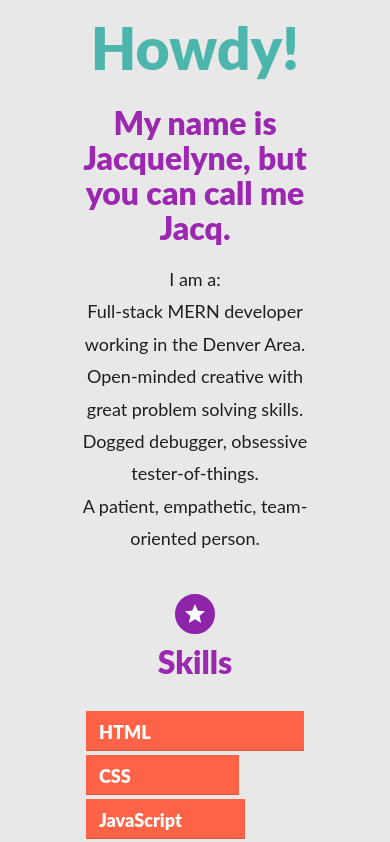
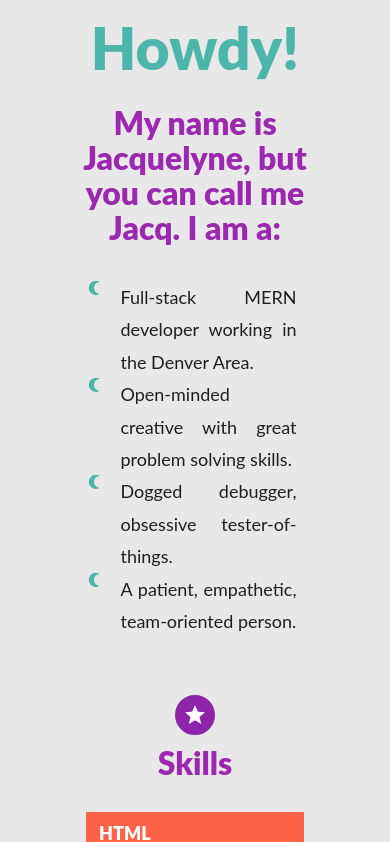
Before and after one commit to jackmidoglover/bug-free-potato, a React (Create React App) app in the folder client/: page / in a window 390 px wide. Shown: the part 818-1660 px from the top of the page. Built offline with nearby package versions, Linux system fonts and the light colour scheme.

Commit message:
tweaks to the introductory text, some responsive styling for the svg in the header

```diff
--- a/client/src/components/Hero/hero.css
+++ b/client/src/components/Hero/hero.css
@@ -113,17 +113,17 @@
     }
 }
 @media (max-width: 699px) {
-    .svg--lg {
+    .svg-lg {
       display: none;
     }
 
-    .svg--sm {
+    .svg-sm {
         width: 100%;
-        top: 76vh;
+        top: 83vh;
     }
 
     .svg-triangle {
-        top: 75vh;
+        top: 83vh;
     }
 
     .hero-title {
@@ -136,6 +136,7 @@
 
     .hero-title > h2 {
         font-size: 4.5rem;
+        -webkit-text-stroke: 2px #4a148c;
     }
 
     .hero-title > span {
--- a/client/src/components/TextContainer/TextContainer.css
+++ b/client/src/components/TextContainer/TextContainer.css
@@ -5,3 +5,10 @@
     margin: 16px;
     /* box-shadow: 2px 4px 6px rgba(0,0,0, 0.3); */
 }
+
+@media (max-width: 699px) {
+    div.main div.text-container p {
+        text-align: justify;
+    }
+
+}
--- a/client/src/pages/Home.css
+++ b/client/src/pages/Home.css
@@ -147,3 +147,30 @@ textarea {
     border: 1px solid #8e24aa;
     background-color: #f2f1f1;
 }
+
+ul.pretty-bullets {
+    display:inline-block;
+    padding:0.5em;
+    padding-left:2em;
+    margin:0.5em;
+  }
+
+ul.pretty-bullets > li:before {
+    clear: left;
+    content:"";
+    height:1em;
+    width:1em;
+    display:block;
+    float:left;
+    margin-left:-2em;
+    background-position:center;
+    background-repeat:no-repeat;
+    background-size: 100%;
+}
+
+ul.pretty-bullets > li:before {
+    background-image: url("/assets/images/crescent.svg");
+    background-size: 1em;
+    background-position: center;
+    color: #4db6ac;
+}
--- a/client/src/pages/Home.jsx
+++ b/client/src/pages/Home.jsx
@@ -19,19 +19,29 @@ export default class Home extends Component {
                     className="s10 offset-s1">
                     <h1 className="center mint-text">Howdy!</h1>
                     <div className="heading purple-text">
-                    <h4 className="center">My name is Jacquelyne, but you can call me Jacq.</h4>
+                    <h4 className="center">My name is Jacquelyne, but you can call me Jacq. I am a:</h4>
                     </div>
                     <p className="center">
 
-                        I am a:
-                        <br />
-                    Full-stack MERN developer working in the Denver Area.
-                    <br />
-                    Open-minded creative with great problem solving skills.
-                    <br />
-                    Dogged debugger, obsessive tester-of-things.
-                    <br />
-                    A patient, empathetic, team-oriented person.
+
+
+                    <ul className="pretty-bullets">
+                        <li>
+                            Full-stack MERN developer working in the Denver Area.
+                        </li>
+
+                        <li>
+                            Open-minded creative with great problem solving skills.
+                        </li>
+
+                        <li>
+                            Dogged debugger, obsessive tester-of-things.
+                        </li>
+
+                        <li>
+                            A patient, empathetic, team-oriented person.
+                        </li>
+                    </ul>
 
                     </p>
                     <div className="row">
```
Also changed, not shown: client/public/assets/images/crescent.svg, client/public/assets/images/lotus.svg (added).
